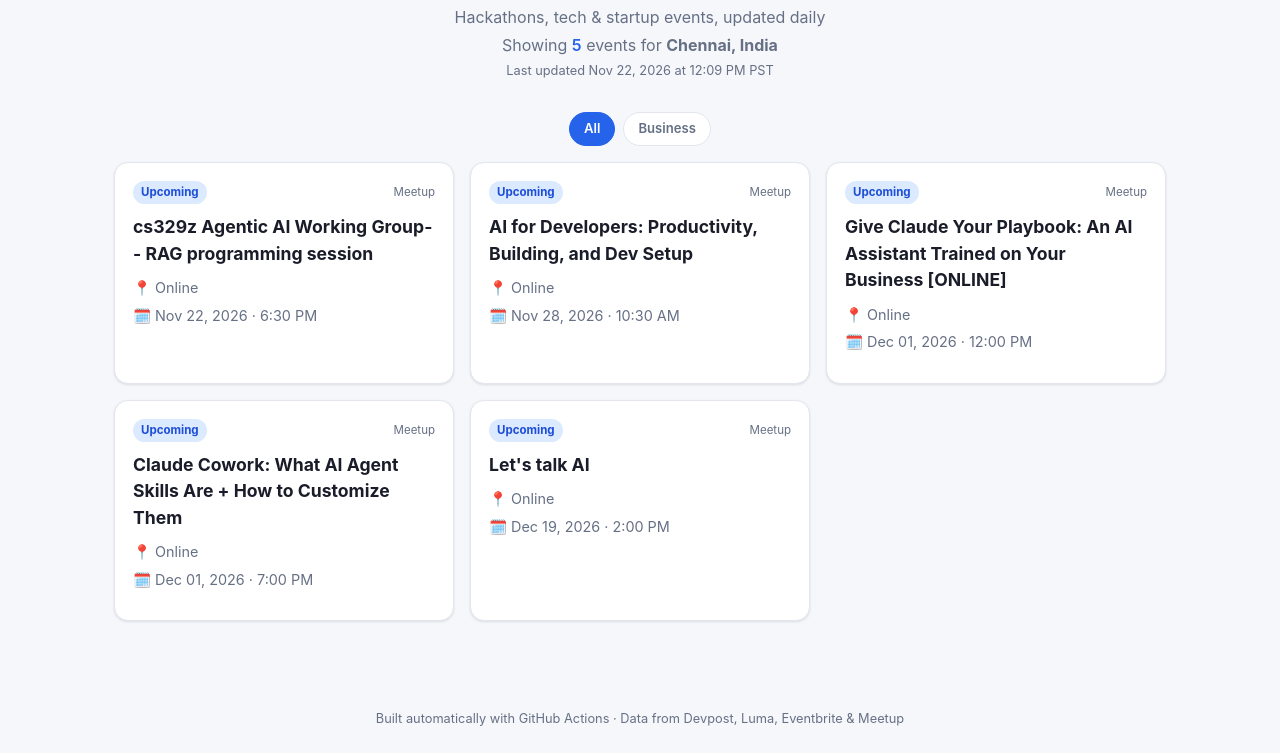
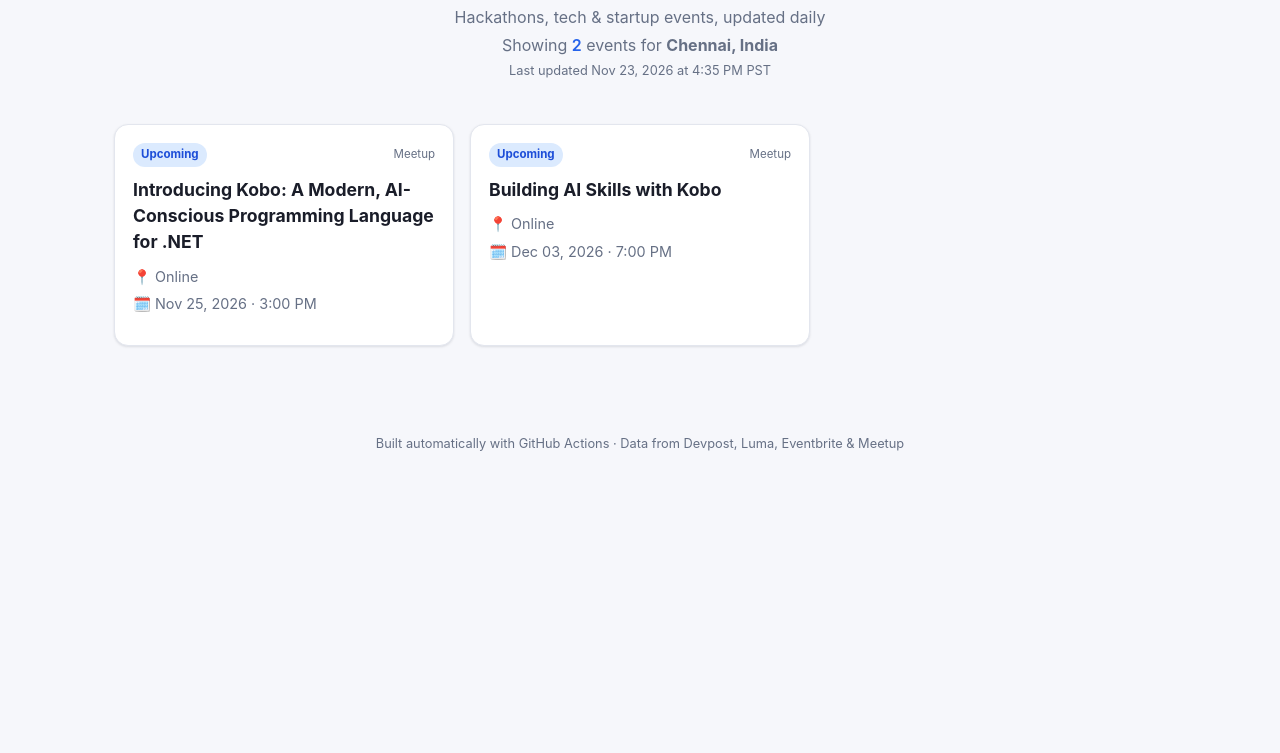
Before and after one commit to merlin-jennifer/tech-events, a plain HTML site: page index.html in a window 1280 px wide. Shown: the part 132-885 px from the top of the page. After the commit the page ends 800 px from the top, so only its background shows below. Drawn offline with Linux system fonts and the light colour scheme.

Commit message:
Update events (2026-11-24)

```diff
--- a/index.html
+++ b/index.html
@@ -88,67 +88,30 @@
   <header>
     <h1>Tech Events near me</h1>
     <p>Hackathons, tech &amp; startup events, updated daily</p>
-    <p>Showing <span class="count" id="event-count">5</span> events for <strong>Chennai, India</strong></p>
-    <p style="font-size:.8rem">Last updated Nov 22, 2026 at 12:09 PM PST</p>
+    <p>Showing <span class="count" id="event-count">2</span> events for <strong>Chennai, India</strong></p>
+    <p style="font-size:.8rem">Last updated Nov 23, 2026 at 4:35 PM PST</p>
   </header>
-  <div class="filters">
-    <button class="filter-btn active" data-filter="all">All</button>
-    <button class="filter-btn" data-filter="business">Business</button>
-  </div>
   <main>
 
-        <a class="card" data-categories="" href="https://www.meetup.com/handsonprogrammingevents/events/317470789/" target="_blank" rel="noopener">
+        <a class="card" data-categories="" href="https://www.meetup.com/technology-ai/events/317465551/" target="_blank" rel="noopener">
           <div class="card-top">
             <span class="state upcoming">Upcoming</span>
             <span class="src">Meetup</span>
           </div>
-          <h2>cs329z Agentic AI Working Group-- RAG programming session</h2>
+          <h2>Introducing Kobo: A Modern, AI-Conscious Programming Language for .NET</h2>
           <p class="meta">📍 Online</p>
-          <p class="meta">🗓️ Nov 22, 2026 · 6:30 PM</p>
+          <p class="meta">🗓️ Nov 25, 2026 · 3:00 PM</p>
           <div class="tags"></div>
 
         </a>
-        <a class="card" data-categories="" href="https://www.meetup.com/the-ubuntu-techhive-north-america/events/316847250/" target="_blank" rel="noopener">
+        <a class="card" data-categories="" href="https://www.meetup.com/technology-ai/events/317534430/" target="_blank" rel="noopener">
           <div class="card-top">
             <span class="state upcoming">Upcoming</span>
             <span class="src">Meetup</span>
           </div>
-          <h2>AI for Developers: Productivity, Building, and Dev Setup</h2>
+          <h2>Building AI Skills with Kobo</h2>
           <p class="meta">📍 Online</p>
-          <p class="meta">🗓️ Nov 28, 2026 · 10:30 AM</p>
-          <div class="tags"></div>
-
-        </a>
-        <a class="card" data-categories="business" href="https://www.meetup.com/the-ai-briefing-room/events/317273680/" target="_blank" rel="noopener">
-          <div class="card-top">
-            <span class="state upcoming">Upcoming</span>
-            <span class="src">Meetup</span>
-          </div>
-          <h2>Give Claude Your Playbook: An AI Assistant Trained on Your Business [ONLINE]</h2>
-          <p class="meta">📍 Online</p>
-          <p class="meta">🗓️ Dec 01, 2026 · 12:00 PM</p>
-          <div class="tags"></div>
-
-        </a>
-        <a class="card" data-categories="" href="https://www.meetup.com/above-the-model/events/316684583/" target="_blank" rel="noopener">
-          <div class="card-top">
-            <span class="state upcoming">Upcoming</span>
-            <span class="src">Meetup</span>
-          </div>
-          <h2>Claude Cowork: What AI Agent Skills Are + How to Customize Them</h2>
-          <p class="meta">📍 Online</p>
-          <p class="meta">🗓️ Dec 01, 2026 · 7:00 PM</p>
-          <div class="tags"></div>
-
-        </a>
-        <a class="card" data-categories="" href="https://www.meetup.com/machine-learning-workshop/events/316287417/" target="_blank" rel="noopener">
-          <div class="card-top">
-            <span class="state upcoming">Upcoming</span>
-            <span class="src">Meetup</span>
-          </div>
-          <h2>Let&#x27;s talk AI</h2>
-          <p class="meta">📍 Online</p>
-          <p class="meta">🗓️ Dec 19, 2026 · 2:00 PM</p>
+          <p class="meta">🗓️ Dec 03, 2026 · 7:00 PM</p>
           <div class="tags"></div>
 
         </a>
```
Also changed, not shown: events.json (+10 -49 lines).
